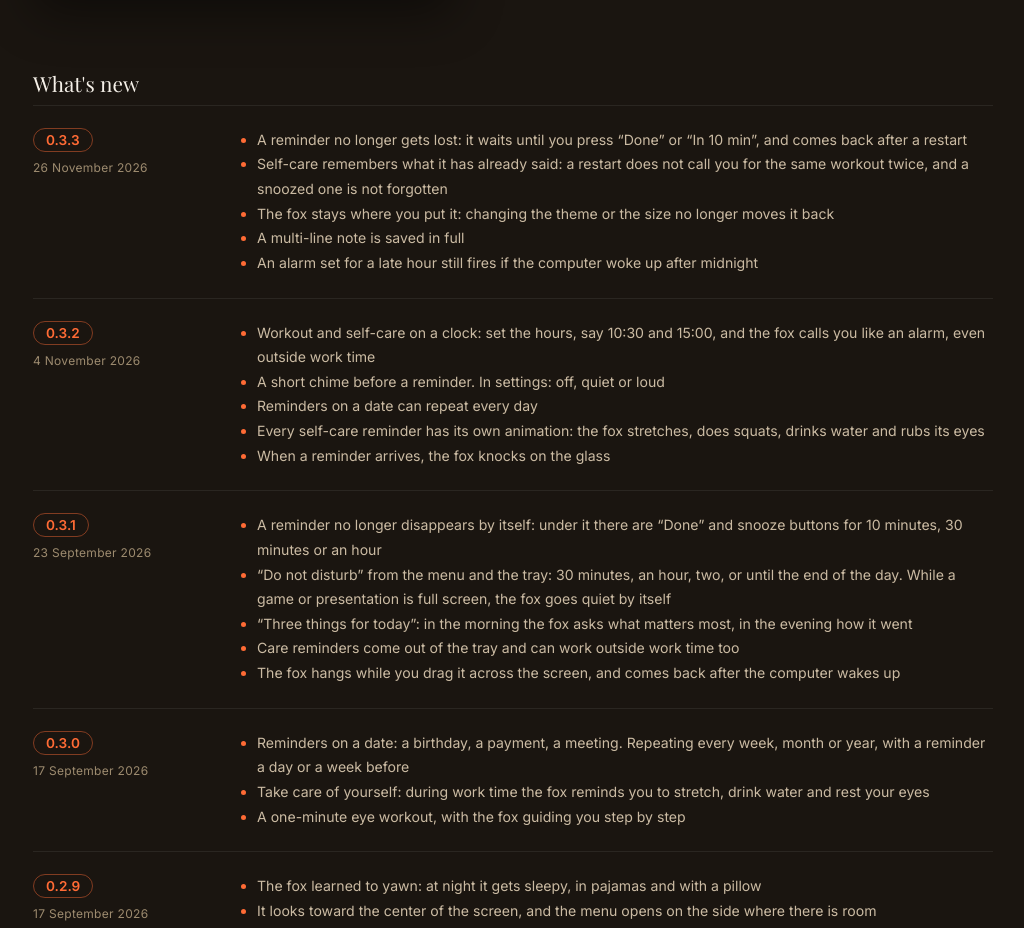
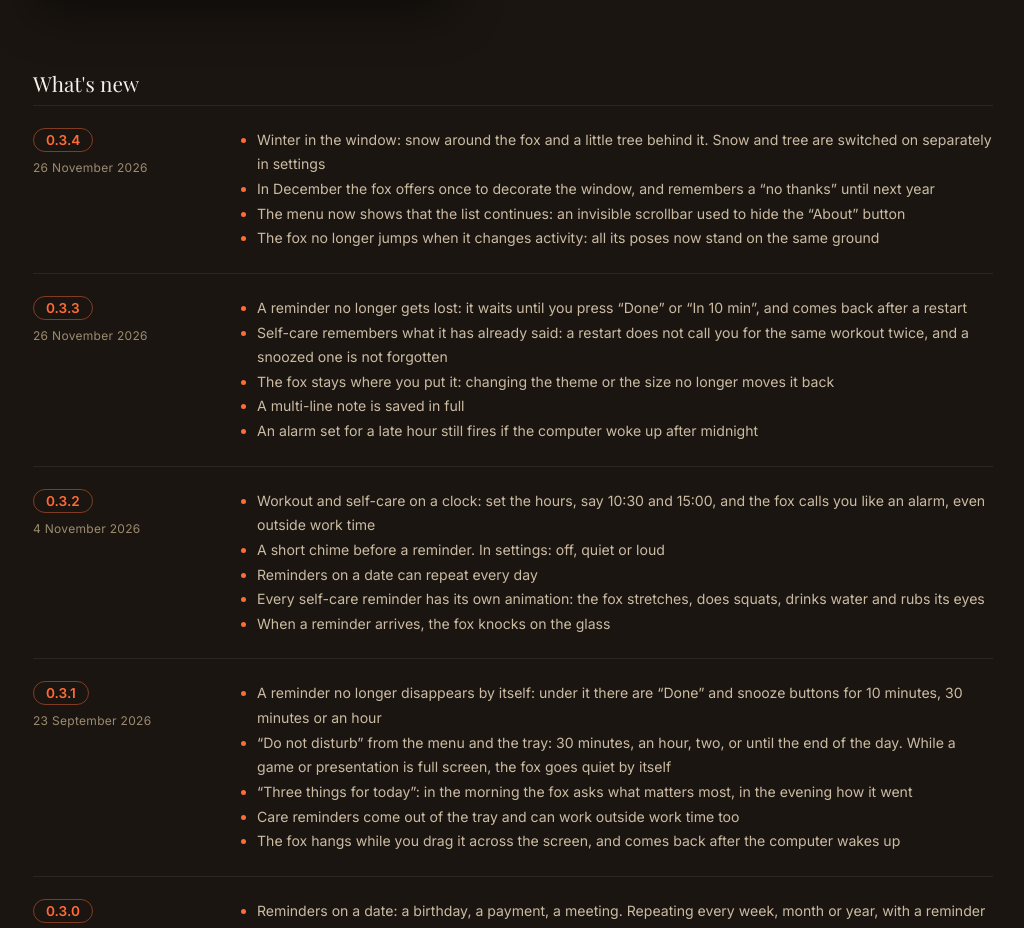
Before and after one commit to Cangrida/portfolio, a plain HTML site: page fox-helper.html in a window 1280 px wide. Shown: the part 1149-2077 px from the top of the page, without its empty margins (127-1151 px from the left). Drawn offline with Linux system fonts and the light colour scheme.

Commit message:
Лисёнок 0.3.4 в списке обновлений
Co-Authored-By: Claude Opus 5 <noreply@anthropic.com>

```diff
--- a/fox-helper.html
+++ b/fox-helper.html
@@ -244,6 +244,15 @@ body {
 <section class="fh-log">
   <h2 data-i18n="log_h">Что нового</h2>
   <div class="fh-rel">
+    <div><span class="fh-ver">0.3.4</span><span class="fh-date" data-i18n="d26nov">26 ноября 2026</span></div>
+    <ul>
+      <li data-i18n="r034_1">Зима в окне: снег вокруг лисёнка и ёлочка за спиной. Снег и ёлка включаются по отдельности в настройках</li>
+      <li data-i18n="r034_2">В декабре лисёнок один раз сам предложит нарядить окно, а «не надо» запомнит до следующего года</li>
+      <li data-i18n="r034_3">В меню стало видно, что список продолжается: раньше из-за невидимой полосы прокрутки терялась кнопка «О программе»</li>
+      <li data-i18n="r034_4">Лисёнок больше не подпрыгивает при смене занятия: все его позы приведены к одной земле</li>
+    </ul>
+  </div>
+  <div class="fh-rel">
     <div><span class="fh-ver">0.3.3</span><span class="fh-date" data-i18n="d26nov">26 ноября 2026</span></div>
     <ul>
       <li data-i18n="r033_1">Напоминание больше не теряется: оно ждёт, пока вы нажмёте «Готово» или «Через 10 минут», и возвращается на экран после перезапуска</li>
@@ -333,6 +342,10 @@ const I18N = {
            en: 'Windows greets every new program without a paid publisher signature this way. Click “More info”, then “Run anyway”. The fox asks for no administrator rights, installs nothing into the system, and everything it knows about you is kept as plain files in one folder on your computer.' },
   log_h:  { ru: 'Что нового', en: "What's new" },
   d26nov: { ru: '26 ноября 2026', en: '26 November 2026' },
+  r034_1: { ru: 'Зима в окне: снег вокруг лисёнка и ёлочка за спиной. Снег и ёлка включаются по отдельности в настройках', en: 'Winter in the window: snow around the fox and a little tree behind it. Snow and tree are switched on separately in settings' },
+  r034_2: { ru: 'В декабре лисёнок один раз сам предложит нарядить окно, а «не надо» запомнит до следующего года', en: 'In December the fox offers once to decorate the window, and remembers a “no thanks” until next year' },
+  r034_3: { ru: 'В меню стало видно, что список продолжается: раньше из-за невидимой полосы прокрутки терялась кнопка «О программе»', en: 'The menu now shows that the list continues: an invisible scrollbar used to hide the “About” button' },
+  r034_4: { ru: 'Лисёнок больше не подпрыгивает при смене занятия: все его позы приведены к одной земле', en: 'The fox no longer jumps when it changes activity: all its poses now stand on the same ground' },
   r033_1: { ru: 'Напоминание больше не теряется: оно ждёт, пока вы нажмёте «Готово» или «Через 10 минут», и возвращается на экран после перезапуска', en: 'A reminder no longer gets lost: it waits until you press “Done” or “In 10 min”, and comes back after a restart' },
   r033_2: { ru: 'Забота о себе помнит, о чём уже говорила: перезапуск не зовёт на зарядку второй раз, а отложенное не пропадает', en: 'Self-care remembers what it has already said: a restart does not call you for the same workout twice, and a snoozed one is not forgotten' },
   r033_3: { ru: 'Лисёнок остаётся там, куда его поставили: смена темы или размера больше не возвращает его на прежнее место', en: 'The fox stays where you put it: changing the theme or the size no longer moves it back' },
```
